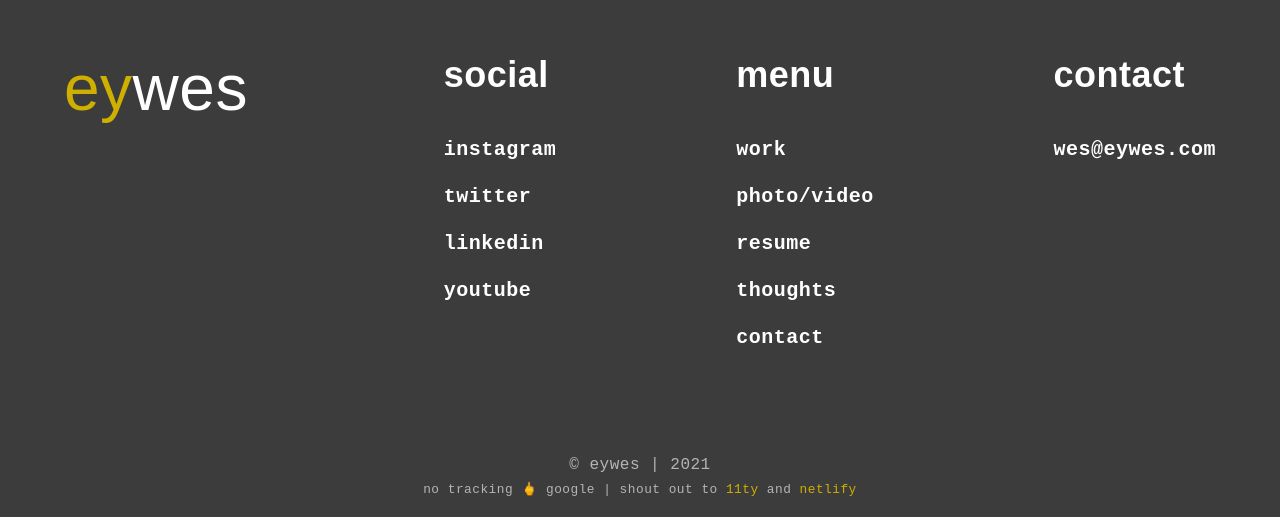
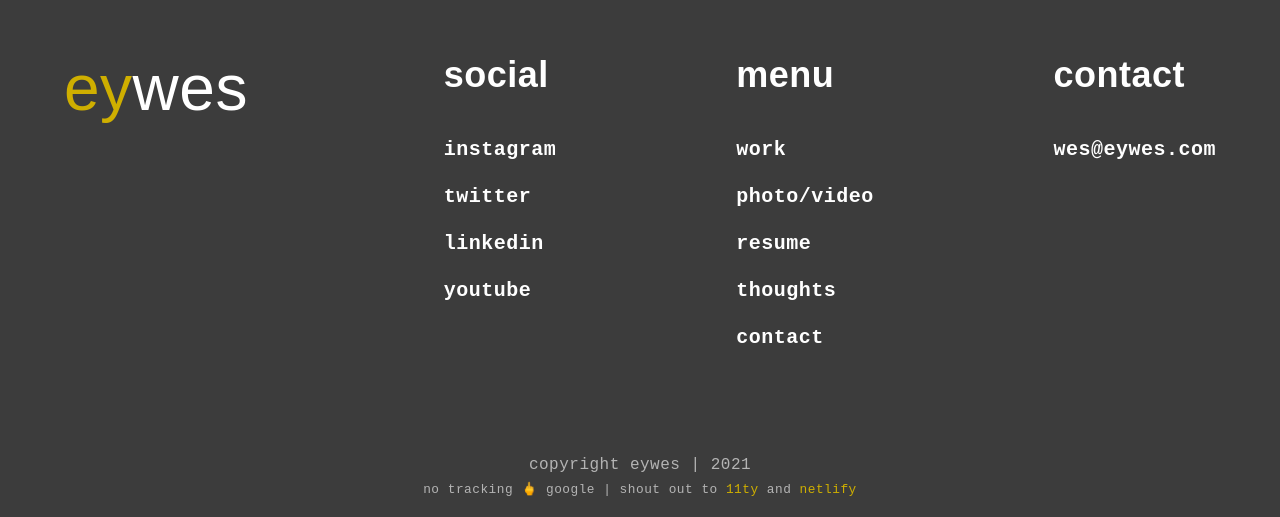
Before and after one commit to wgates/eywes, an Eleventy site: page index.html in a window 1280 px wide. Shown: the part 7279-7796 px from the top of the page. Built offline with nearby package versions, Linux system fonts and the light colour scheme; Eleventy itself is replaced by a stand-in of ours; files that its build step writes are made by us from their sources; a web font is replaced by a local one.

Commit message:
copyright footer

```diff
--- a/_includes/layouts/footer.njk
+++ b/_includes/layouts/footer.njk
@@ -30,6 +30,6 @@
         </ul>
     </div>
 
-    <p class="copy">&copy; eywes | 2021<br /><small>no tracking 🖕 google | shout out to <a href="https://11ty.dev" target="_blank">11ty</a> and <a href="https://netlify.com" target="_blank">netlify</a></small></p>
+    <p class="copy">copyright eywes | 2021<br /><small>no tracking 🖕 google | shout out to <a href="https://11ty.dev" target="_blank">11ty</a> and <a href="https://netlify.com" target="_blank">netlify</a></small></p>
 
 </footer>
```
Also changed, not shown: 17 other files.
